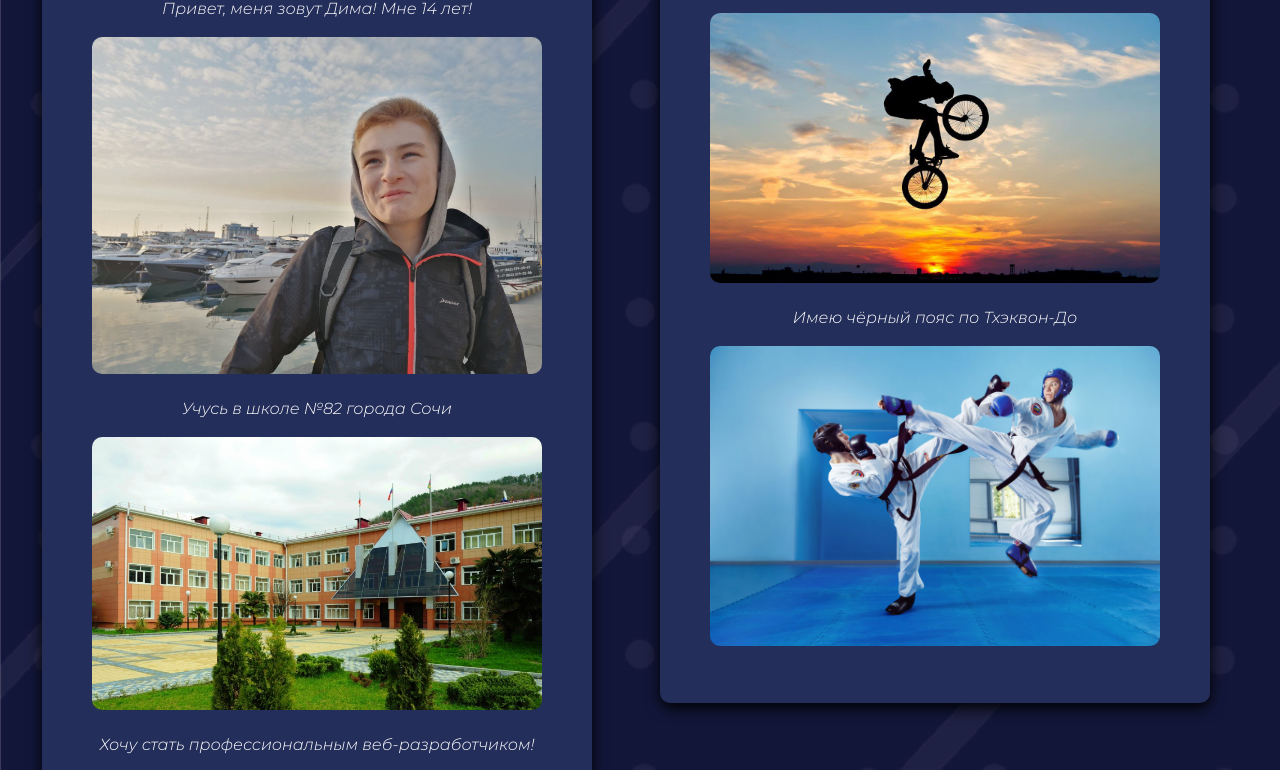
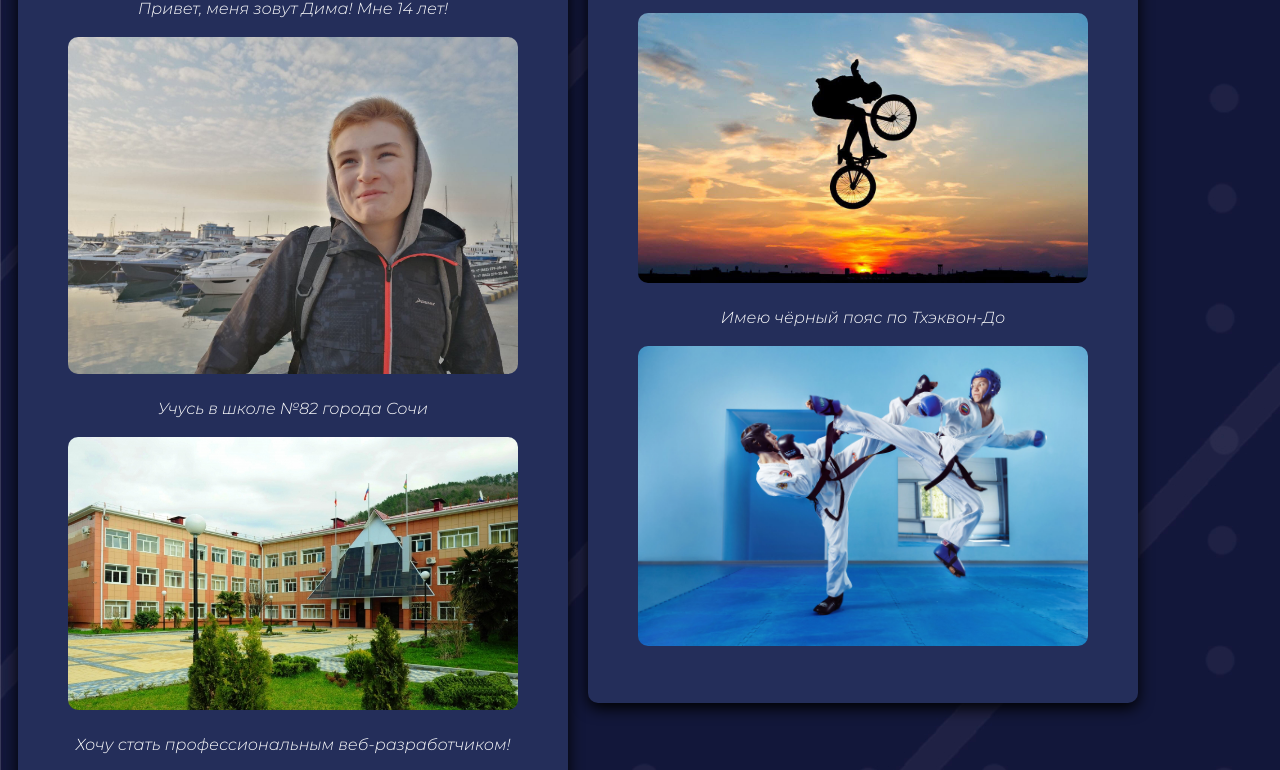
Before and after one commit to Rynnel/about, a plain HTML site: page сайт обо мне2/index.html in a window 1280 px wide. Shown: the part 186-956 px from the top of the page. Drawn offline with Linux system fonts and the light colour scheme.

Commit message:
Update main.css

```diff
--- a/сайт обо мне2/main.css
+++ b/сайт обо мне2/main.css
@@ -19,7 +19,7 @@ body {
     padding: 50px;
     background: rgb(36, 46, 90);
     width: 33,33333333333333%;
-    margin: 10px 34px;
+    margin: 10px 10px;
     border-radius: 10px;
     box-shadow: 0 5px 15px black;
     float: left;
@@ -28,7 +28,7 @@ body {
     padding: 50px;
     background: rgb(36, 46, 90);
     width: 33,33333333333333%;
-    margin: 10px 34px;
+    margin: 10px 10px;
     border-radius: 10px;
     box-shadow: 0 5px 15px black;
     float: left;
@@ -37,7 +37,7 @@ body {
     padding: 50px;
     background: rgb(36, 46, 90);
     width: 33,33333333333333%;
-    margin: 10px 34px;
+    margin: 10px 10px;
     border-radius: 10px;
     box-shadow: 0 5px 15px black;
     float: left;
```
